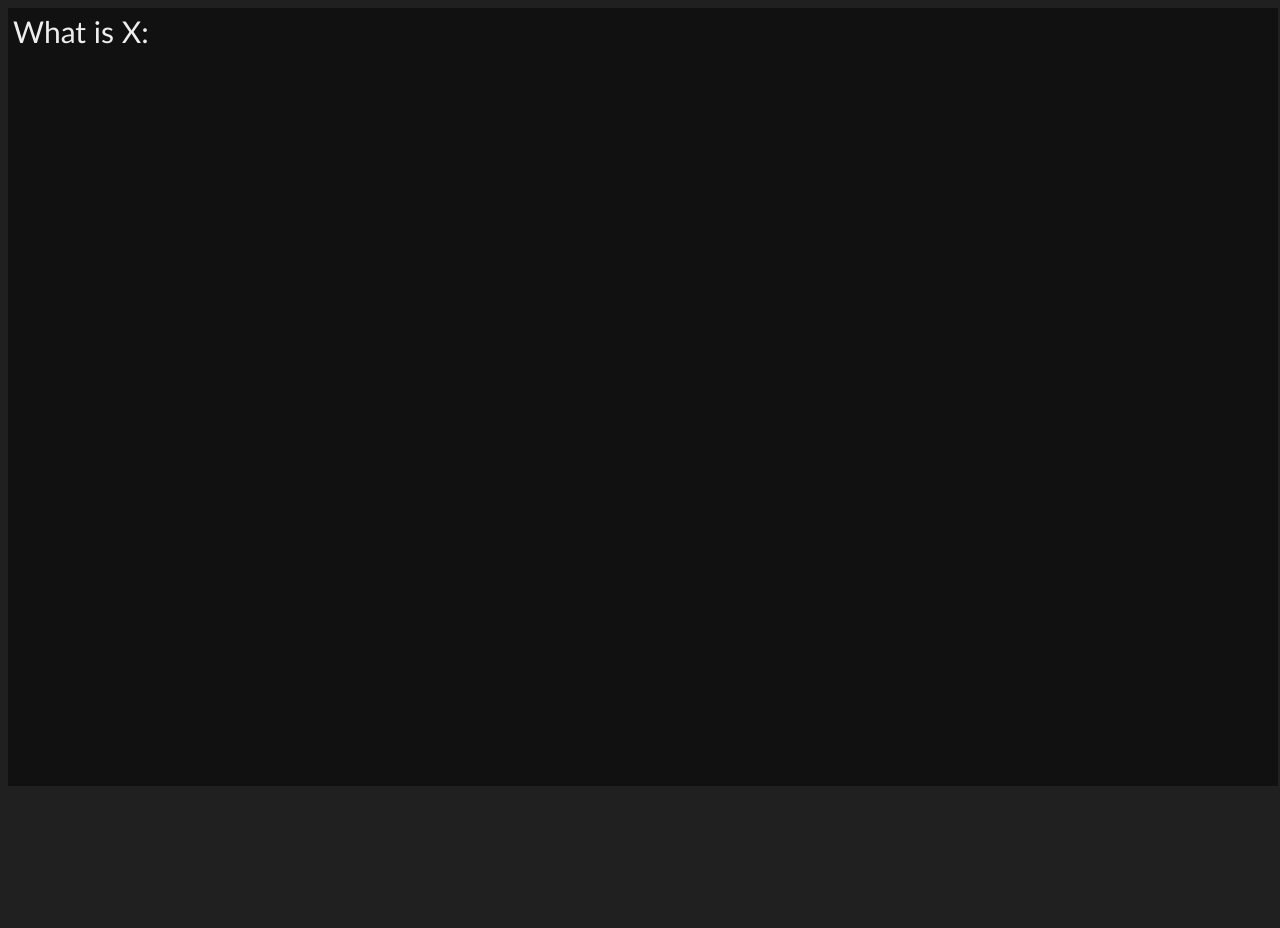
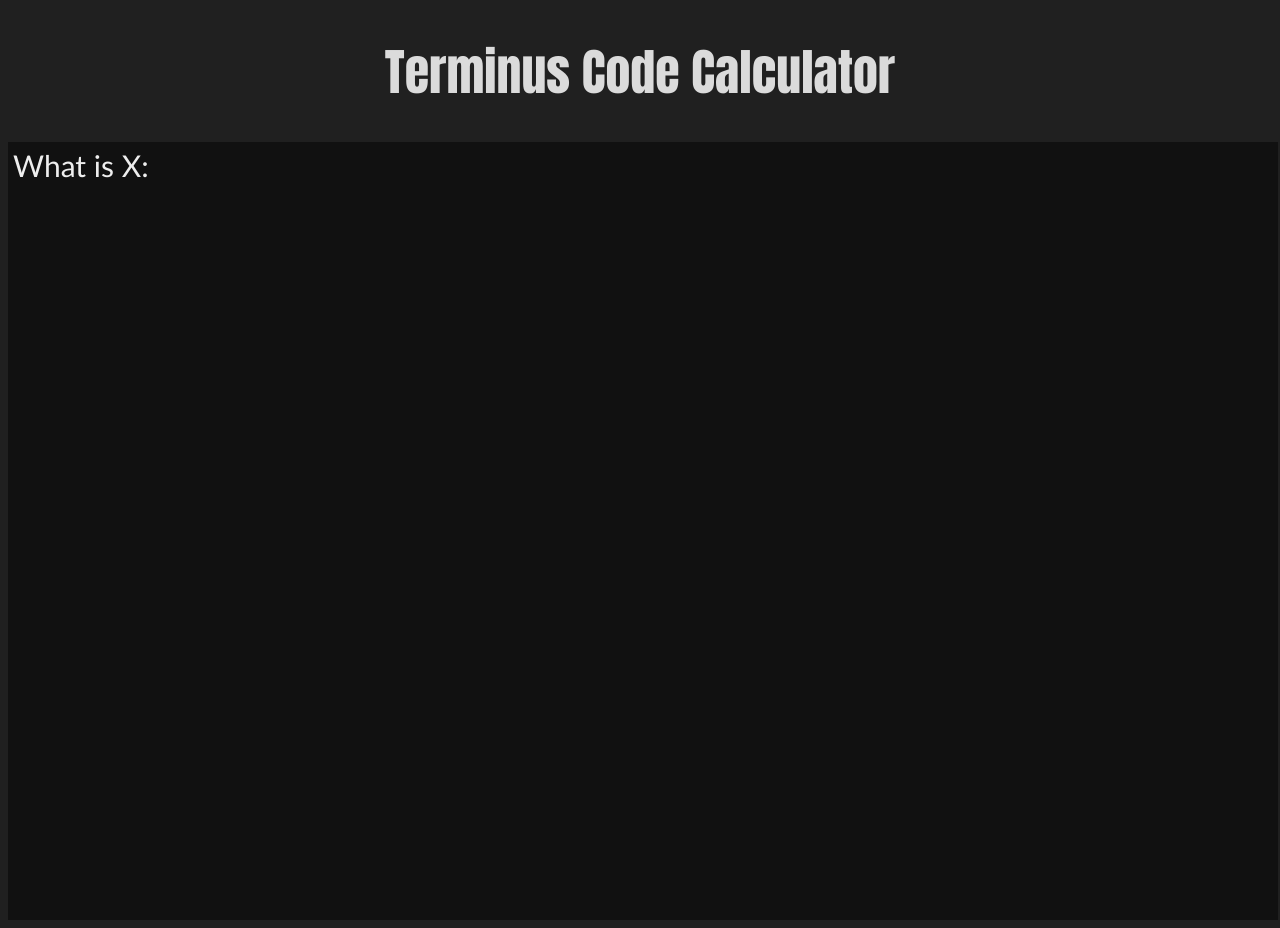
Before and after one commit to itsmoongoose/Terminus-Code-Calculator, a website: page src/index.html in a window 1280 px wide. Before the commit the page ends 800 px from the top, so only its background shows below. Drawn offline with Linux system fonts and the light colour scheme.

Commit message:
Add title in html

```diff
--- a/src/index.html
+++ b/src/index.html
@@ -6,9 +6,19 @@
         <title>Terminus Code Calculator</title>
         <meta name="description" content="">
         <meta name="viewport" content="width=device-width, initial-scale=1">
+        <style>
+            h1 {
+                color: rgb(219, 219, 219);
+                font-family: Impact;
+                text-align: center;
+                font-size: 50px;
+                font-weight: 100;
+            }
+        </style>
         <link rel="stylesheet" href="css/styles.css">
     </head>
     <body>
+        <h1>Terminus Code Calculator</h1>
         <div class="container">
             <div id="output">
             </div>
```
